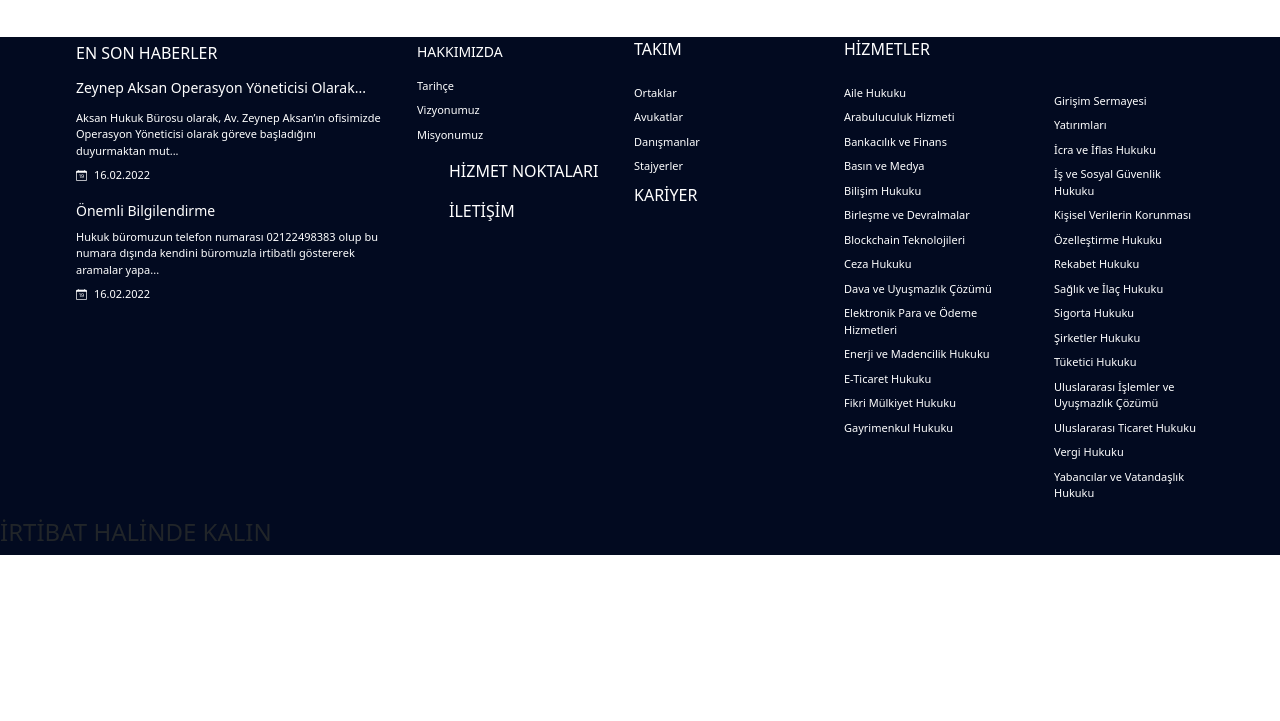
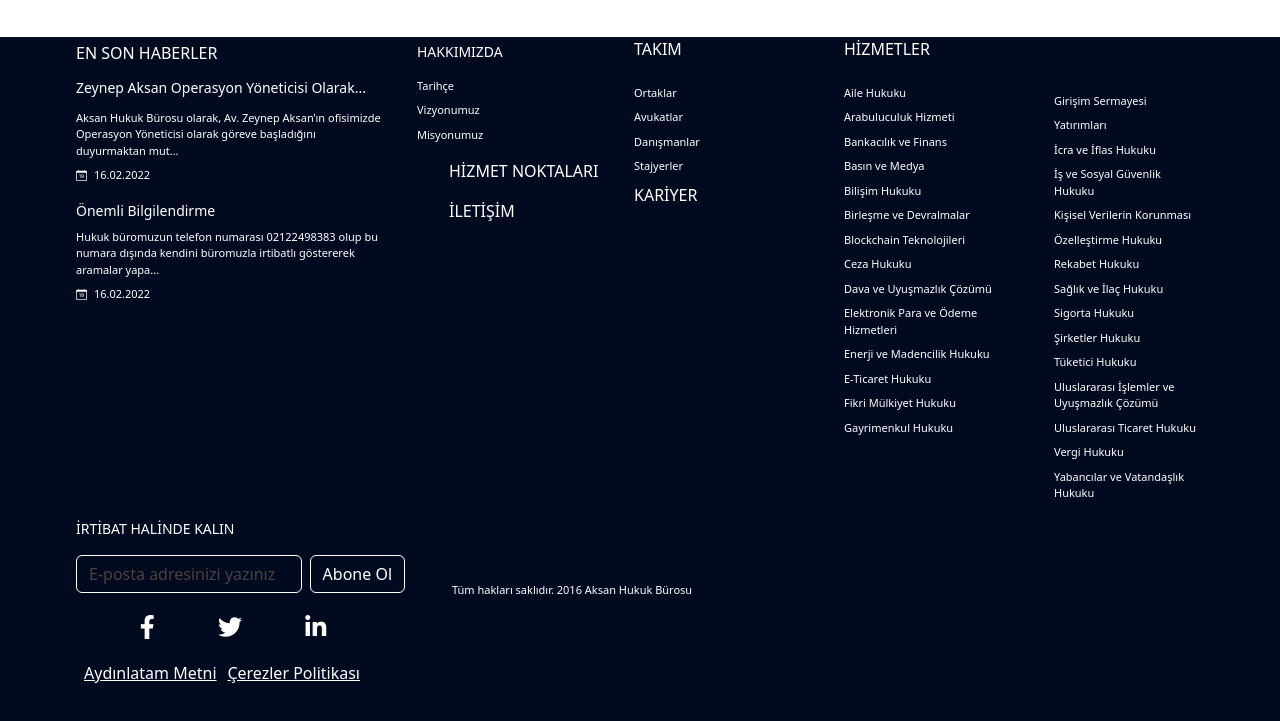
Before and after one commit to abdullahjsd/Aksan-Hukuk-Clone, a plain HTML site: page index.html in a window 1280 px wide. Shown: the part 3243-3964 px from the top of the page. Before the commit the page ends 3894 px from the top, so only its background shows below. Drawn offline with nearby package versions, Linux system fonts and the light colour scheme.

Commit message:
home end

```diff
--- a/index.html
+++ b/index.html
@@ -7,6 +7,7 @@
     <link href="https://cdn.jsdelivr.net/npm/bootstrap@5.3.0/dist/css/bootstrap.min.css" rel="stylesheet" integrity="sha384-9ndCyUaIbzAi2FUVXJi0CjmCapSmO7SnpJef0486qhLnuZ2cdeRhO02iuK6FUUVM" crossorigin="anonymous">
     <link href="https://fonts.googleapis.com/css2?family=Kalam:wght@300;400&family=Quicksand:wght@300;500&display=swap" rel="stylesheet">
     <link rel="stylesheet" href="https://cdn.jsdelivr.net/npm/bootstrap-icons@1.10.5/font/bootstrap-icons.css">
+    <link rel="stylesheet" href="https://cdnjs.cloudflare.com/ajax/libs/font-awesome/6.4.0/css/all.min.css" integrity="sha512-iecdLmaskl7CVkqkXNQ/ZH/XLlvWZOJyj7Yy7tcenmpD1ypASozpmT/E0iPtmFIB46ZmdtAc9eNBvH0H/ZpiBw==" crossorigin="anonymous" referrerpolicy="no-referrer" />
     <link rel="stylesheet" href="/style/style.css">
     <title>Aksan Hukuk Bürosu clone</title>
 </head>
@@ -384,33 +385,41 @@
       </div>
 
     </div>
-    <div class="row">
-      <div class="col-4">
-        <h4>İRTİBAT HALİNDE KALIN</h4>
+    <div class="row myContainer text-white pb-5">
+      <div class="col d-flex">
+        <div class="col-4">
+          <p class="fs">İRTİBAT HALİNDE KALIN</p>
+          <form class="d-flex">
+            <input class="form-control me-2 w-60 border border-white bg-transparent myC text-white" type="text" placeholder="E-posta adresinizi yazınız">
+            <button class="btn hvr text-white border border-white link-offset-1-hover" type="button">Abone Ol</button>
+          </form>
+          <div class="social d-flex fs-4">
+            <ul class="d-flex justify-content-around w-75 mt-3">
+              <li>
+                <a href="#"><i class="fa-brands fa-facebook-f" style="color: #ffffff;"></i></a>
+              </li>
+              <li>
+                <a href="#"><i class="fa-brands fa-twitter" style="color: #ffffff;"></i></a>
+              </li>
+              <li>
+                <a href="#"><i class="fa-brands fa-linkedin-in" style="color: #ffffff;"></i></a>
+              </li>
+            </ul>
+        </div>
+        </div>
+        <div class="col mt-3 mt-sm-5">
+          <p class="pt-sm-3">Tüm hakları saklıdır. 2016 Aksan Hukuk Bürosu</p>
+        </div>
       </div>
-      <div class="col-4"></div>
+      <div class="end">
+        <span><a href="#" class="fs-6 text-white text-decoration-underline px-2">Aydınlatam Metni</a></span>
+        <span><a href="#" class="fs-6 text-white text-decoration-underline">Çerezler Politikası</a></span>
+      </div>
     </div>
   </footer>
 
 
 
-
-
-
-
-
-
-
-
-
-
-
-
-
-
-
-
-    <section class="mb-5 pb-5"></section>
     <script src="https://cdn.jsdelivr.net/npm/bootstrap@5.3.0/dist/js/bootstrap.bundle.min.js" integrity="sha384-geWF76RCwLtnZ8qwWowPQNguL3RmwHVBC9FhGdlKrxdiJJigb/j/68SIy3Te4Bkz" crossorigin="anonymous"></script>
 </body>
 </html>
--- a/style/style.css
+++ b/style/style.css
@@ -139,6 +139,17 @@ li{
 .clear li{
     margin-top: .5rem;
 }
+.myC::placeholder {
+    color: rgb(75, 65, 65);
+}
+.hvr:hover{
+    transition: .5s;
+    background-color: #ffffff;
+    color: black!important;
+}
+.social i:hover{
+    color: #9e9b9b!important;
+}
 
 
 
@@ -149,30 +160,6 @@ li{
 
 
 
-
-/* footer{
-    color: #ffffff;
-    font-size: 15px;
-    transition: .5s;
-}
-footer a{
-    color: rgb(255, 255, 255)!important ;
-}
-footer a:hover{
-    color: rgb(138, 134, 134)!important ;
-}
-.hf{
-    font-size: 14px;
-}
-
-.features_foother *{
-   display: block;
-}
-.features_foother{
-    font-size: 12px;
- }
-
- */
 
 
 
```
